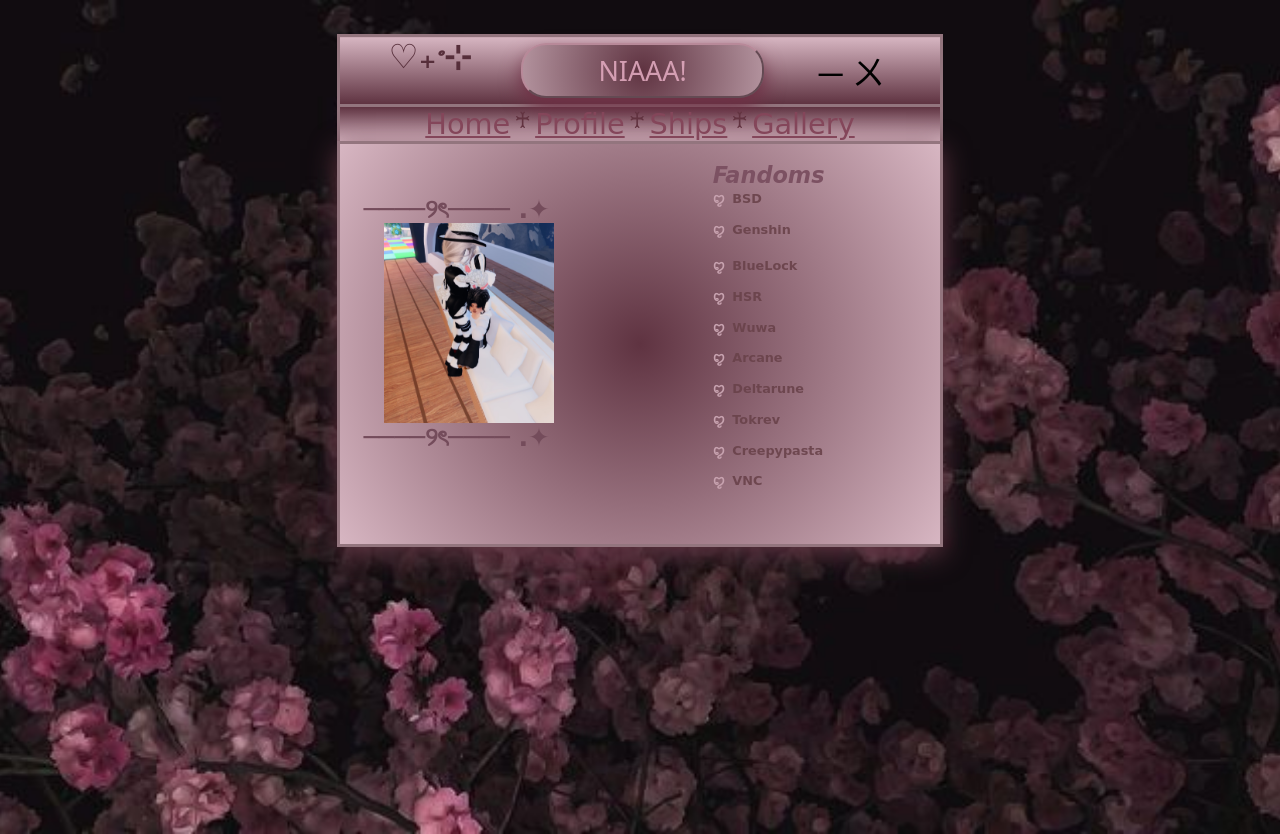
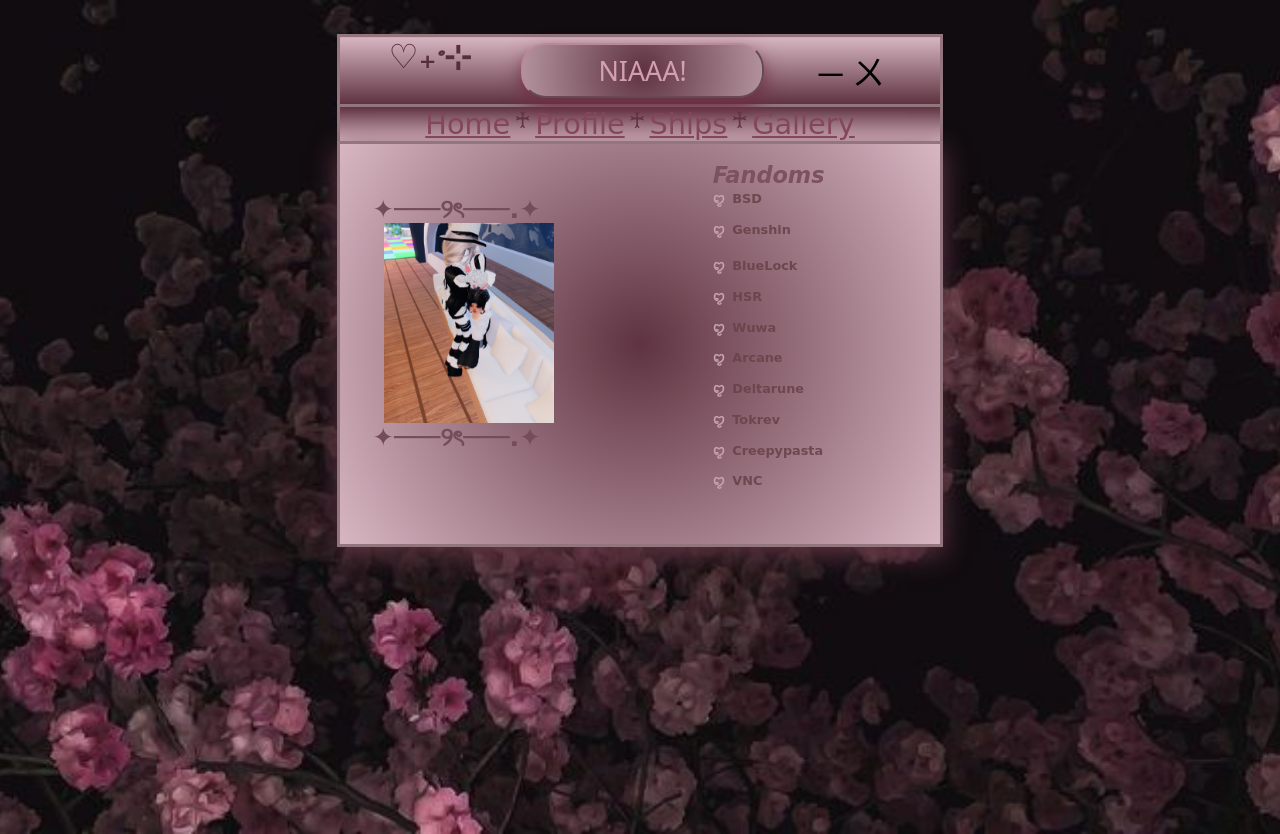
Before and after one commit to LussssSun/HomePage_Jul, a website: page index.html in a window 1280 px wide. Both pictures are taken after a click on the button "Profile". Drawn offline with Linux system fonts and the light colour scheme; a web font is replaced by a local one.

Commit message:
Update decorative text in index.html

```diff
--- a/index.html
+++ b/index.html
@@ -78,11 +78,11 @@
           <div class="align">
             <div class="card">
               <p class="border">
-                ────୨ৎ──── .✦<br>
+                ✦───୨ৎ───.✦<br>
               </p>
               <img src="lusspic.png" class="imageLus" />
               <p class="border">
-                ────୨ৎ──── .✦<br>
+                ✦───୨ৎ───.✦<br>
               </p>
 
             </div>
```
